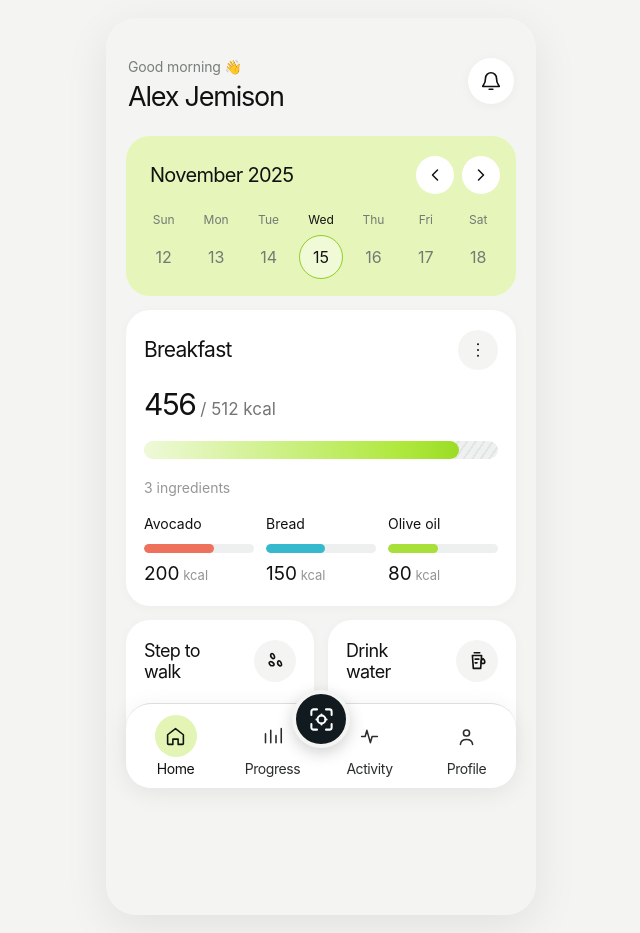
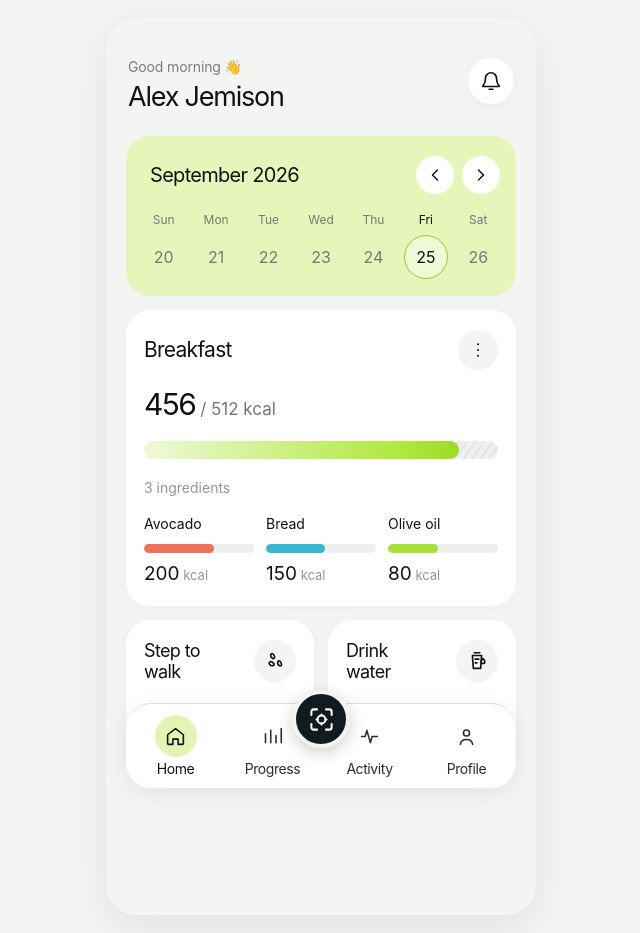
Before and after one commit to MexooOffical/CalTrack, a React (Vite) app: page / in a window 1280 px wide. Shown: the whole page, without its empty margins (319-959 px from the left). Built offline with nearby package versions, Linux system fonts and the light colour scheme.

Commit message:
Make calendar show the current day and date dynamically

```diff
--- a/src/app/App.tsx
+++ b/src/app/App.tsx
@@ -1,33 +1,33 @@
-import { useMemo, useState } from 'react'
+import { useMemo, useState, type ReactNode } from 'react'
 import './app.css'
 
 type IconName = 'bell' | 'chevron-left' | 'chevron-right' | 'more' | 'scan' | 'home' | 'chart' | 'activity' | 'user' | 'footsteps' | 'water' | 'close'
+type IconProps = { name: IconName; size?: number }
 
-type IconProps = { name: IconName; size?: number }
+type CalendarDay = {
+  date: Date
+  day: string
+  number: number
+}
 
 function Icon({ name, size = 20 }: IconProps) {
   const common = { width: size, height: size, viewBox: '0 0 24 24', fill: 'none', stroke: 'currentColor', strokeWidth: 1.8, strokeLinecap: 'round' as const, strokeLinejoin: 'round' as const, 'aria-hidden': true }
-  const paths: Record<IconName, React.ReactNode> = {
+  const paths: Record<IconName, ReactNode> = {
     bell: <><path d="M18 9a6 6 0 0 0-12 0c0 7-3 7-3 9h18c0-2-3-2-3-9" /><path d="M10 21h4" /></>,
     'chevron-left': <path d="m15 18-6-6 6-6" />,
     'chevron-right': <path d="m9 18 6-6-6-6" />,
     more: <><circle cx="12" cy="5" r="1.2" fill="currentColor" stroke="none" /><circle cx="12" cy="12" r="1.2" fill="currentColor" stroke="none" /><circle cx="12" cy="19" r="1.2" fill="currentColor" stroke="none" /></>,
     scan: <><path d="M8 3H5a2 2 0 0 0-2 2v3M16 3h3a2 2 0 0 1 2 2v3M8 21H5a2 2 0 0 1-2-2v-3M16 21h3a2 2 0 0 0 2-2v-3" /><circle cx="12" cy="12" r="3.5" /><path d="M12 8.5v-1M12 16.5v-1M8.5 12h-1M16.5 12h-1" /></>,
-    home: <><path d="m3 10 9-7 9 7v10a1 1 0 0 1-1 1h-5v-6H9v6H4a1 1 0 0 1-1-1z" /></>,
-    chart: <><path d="M4 19V9M10 19V5M16 19v-8M22 19V3" /></>,
-    activity: <><path d="M3 12h4l2-7 4 14 2-7h6" /></>,
+    home: <path d="m3 10 9-7 9 7v10a1 1 0 0 1-1 1h-5v-6H9v6H4a1 1 0 0 1-1-1z" />,
+    chart: <path d="M4 19V9M10 19V5M16 19v-8M22 19V3" />,
+    activity: <path d="M3 12h4l2-7 4 14 2-7h6" />,
     user: <><circle cx="12" cy="8" r="3.5" /><path d="M5 21c.6-3.6 3-5.5 7-5.5s6.4 1.9 7 5.5" /></>,
-    footsteps: <><path d="M9.7 4.2c-1.1-.8-2.2-.2-2.4 1.2-.2 1.5.9 3.2 2.2 3.8 1.2.6 2.2-.2 2-1.6-.2-1.4-.8-2.7-1.8-3.4ZM17.3 12.2c-1.1-.8-2.2-.2-2.4 1.2-.2 1.5.9 3.2 2.2 3.8 1.2.6 2.2-.2 2-1.6-.2-1.4-.8-2.7-1.8-3.4ZM6.8 12.8c-1.1.2-1.5 1.3-.8 2.5.7 1.3 2.5 2.1 3.8 1.8 1.3-.3 1.5-1.5.7-2.5-.9-1.1-2.4-2-3.7-1.8Z" /></>,
+    footsteps: <path d="M9.7 4.2c-1.1-.8-2.2-.2-2.4 1.2-.2 1.5.9 3.2 2.2 3.8 1.2.6 2.2-.2 2-1.6-.2-1.4-.8-2.7-1.8-3.4ZM17.3 12.2c-1.1-.8-2.2-.2-2.4 1.2-.2 1.5.9 3.2 2.2 3.8 1.2.6 2.2-.2 2-1.6-.2-1.4-.8-2.7-1.8-3.4ZM6.8 12.8c-1.1.2-1.5 1.3-.8 2.5.7 1.3 2.5 2.1 3.8 1.8 1.3-.3 1.5-1.5.7-2.5-.9-1.1-2.4-2-3.7-1.8Z" />,
     water: <><path d="M7 6h10l-1 14H8L7 6ZM9 3h6M10 10h4M10 14h2" /><path d="M18.5 9.5c1.5 1.4 2 2.2 2 3.2a2 2 0 0 1-4 0c0-1 .5-1.8 2-3.2Z" /></>,
-    close: <><path d="m6 6 12 12M18 6 6 18" /></>,
+    close: <path d="m6 6 12 12M18 6 6 18" />,
   }
   return <svg {...common}>{paths[name]}</svg>
 }
-
-const dates = [
-  { day: 'Sun', date: 12 }, { day: 'Mon', date: 13 }, { day: 'Tue', date: 14 },
-  { day: 'Wed', date: 15 }, { day: 'Thu', date: 16 }, { day: 'Fri', date: 17 }, { day: 'Sat', date: 18 },
-]
 
 const ingredients = [
   { name: 'Avocado', calories: 200, tone: 'coral', width: '64%' },
@@ -39,70 +39,73 @@ const navItems: { label: string; icon: IconName }[] = [
   { label: 'Home', icon: 'home' }, { label: 'Progress', icon: 'chart' }, { label: 'Activity', icon: 'activity' }, { label: 'Profile', icon: 'user' },
 ]
 
+const startOfWeek = (date: Date) => {
+  const result = new Date(date)
+  result.setHours(0, 0, 0, 0)
+  result.setDate(result.getDate() - result.getDay())
+  return result
+}
+
+const addDays = (date: Date, amount: number) => {
+  const result = new Date(date)
+  result.setDate(result.getDate() + amount)
+  return result
+}
+
+const dateKey = (date: Date) => `${date.getFullYear()}-${date.getMonth()}-${date.getDate()}`
+
+const sameDay = (first: Date, second: Date) => dateKey(first) === dateKey(second)
+
 function App() {
-  const [selectedDate, setSelectedDate] = useState(15)
-  const [weekOffset, setWeekOffset] = useState(0)
+  const today = useMemo(() => new Date(), [])
+  const [selectedDate, setSelectedDate] = useState(today)
+  const [weekStart, setWeekStart] = useState(() => startOfWeek(today))
   const [activeTab, setActiveTab] = useState('Home')
   const [menuOpen, setMenuOpen] = useState(false)
   const [scanOpen, setScanOpen] = useState(false)
 
-  const monthLabel = useMemo(() => weekOffset === 0 ? 'November 2025' : weekOffset < 0 ? 'October 2025' : 'December 2025', [weekOffset])
+  const dates = useMemo<CalendarDay[]>(() => Array.from({ length: 7 }, (_, index) => {
+    const date = addDays(weekStart, index)
+    return { date, day: date.toLocaleDateString('en-US', { weekday: 'short' }), number: date.getDate() }
+  }), [weekStart])
+
+  const monthLabel = useMemo(() => weekStart.toLocaleDateString('en-US', { month: 'long', year: 'numeric' }), [weekStart])
 
   const shiftWeek = (direction: number) => {
-    setWeekOffset((current) => Math.max(-1, Math.min(1, current + direction)))
-    setSelectedDate((current) => Math.max(1, Math.min(30, current + direction * 7)))
+    const nextWeek = addDays(weekStart, direction * 7)
+    setWeekStart(nextWeek)
+    setSelectedDate(addDays(selectedDate, direction * 7))
+  }
+
+  const selectDate = (date: Date) => {
+    setSelectedDate(date)
+    setWeekStart(startOfWeek(date))
   }
 
   return (
     <main className="app-canvas">
       <div className="app-shell">
         <header className="header">
-          <div>
-            <p className="greeting">Good morning <span aria-hidden="true">👋</span></p>
-            <h1>Alex Jemison</h1>
-          </div>
+          <div><p className="greeting">Good morning <span aria-hidden="true">👋</span></p><h1>Alex Jemison</h1></div>
           <button className="icon-button notification-button" type="button" aria-label="Notifications"><Icon name="bell" size={22} /></button>
         </header>
 
         <section className="date-card" aria-label="Choose a date">
-          <div className="date-card-topline">
-            <h2>{monthLabel}</h2>
-            <div className="date-arrows">
-              <button className="round-button" type="button" onClick={() => shiftWeek(-1)} aria-label="Previous week"><Icon name="chevron-left" size={20} /></button>
-              <button className="round-button" type="button" onClick={() => shiftWeek(1)} aria-label="Next week"><Icon name="chevron-right" size={20} /></button>
-            </div>
-          </div>
+          <div className="date-card-topline"><h2>{monthLabel}</h2><div className="date-arrows"><button className="round-button" type="button" onClick={() => shiftWeek(-1)} aria-label="Previous week"><Icon name="chevron-left" size={20} /></button><button className="round-button" type="button" onClick={() => shiftWeek(1)} aria-label="Next week"><Icon name="chevron-right" size={20} /></button></div></div>
           <div className="date-row">
-            {dates.map((item) => <button key={`${item.day}-${item.date}`} className={`date-item ${selectedDate === item.date ? 'selected' : ''}`} type="button" onClick={() => setSelectedDate(item.date)}><span>{item.day}</span><strong>{item.date}</strong></button>)}
+            {dates.map((item) => <button key={dateKey(item.date)} className={`date-item ${sameDay(selectedDate, item.date) ? 'selected' : ''}`} type="button" onClick={() => selectDate(item.date)}><span>{item.day}</span><strong>{item.number}</strong></button>)}
           </div>
         </section>
 
         <section className="meal-card" aria-label="Breakfast summary">
-          <div className="meal-heading">
-            <h2>Breakfast</h2>
-            <div className="menu-wrap">
-              <button className="icon-button more-button" type="button" onClick={() => setMenuOpen((open) => !open)} aria-label="Breakfast options" aria-expanded={menuOpen}><Icon name="more" /></button>
-              {menuOpen && <div className="action-menu"><button type="button" onClick={() => setMenuOpen(false)}>Edit breakfast</button><button type="button" onClick={() => setMenuOpen(false)}>Remove meal</button></div>}
-            </div>
-          </div>
-          <div className="calorie-total"><strong>456</strong><span>/ 512 kcal</span></div>
-          <div className="calorie-bar" aria-label="456 of 512 calories"><span style={{ width: '89%' }} /></div>
-          <p className="ingredient-label">3 ingredients</p>
-          <div className="ingredients">
-            {ingredients.map((ingredient) => <div className="ingredient" key={ingredient.name}><strong>{ingredient.name}</strong><div className={`ingredient-bar ${ingredient.tone}`}><span style={{ width: ingredient.width }} /></div><p><b>{ingredient.calories}</b> kcal</p></div>)}
-          </div>
+          <div className="meal-heading"><h2>Breakfast</h2><div className="menu-wrap"><button className="icon-button more-button" type="button" onClick={() => setMenuOpen((open) => !open)} aria-label="Breakfast options" aria-expanded={menuOpen}><Icon name="more" /></button>{menuOpen && <div className="action-menu"><button type="button" onClick={() => setMenuOpen(false)}>Edit breakfast</button><button type="button" onClick={() => setMenuOpen(false)}>Remove meal</button></div>}</div></div>
+          <div className="calorie-total"><strong>456</strong><span>/ 512 kcal</span></div><div className="calorie-bar" aria-label="456 of 512 calories"><span style={{ width: '89%' }} /></div><p className="ingredient-label">3 ingredients</p>
+          <div className="ingredients">{ingredients.map((ingredient) => <div className="ingredient" key={ingredient.name}><strong>{ingredient.name}</strong><div className={`ingredient-bar ${ingredient.tone}`}><span style={{ width: ingredient.width }} /></div><p><b>{ingredient.calories}</b> kcal</p></div>)}</div>
         </section>
 
-        <section className="activity-grid" aria-label="Daily activity">
-          <article className="activity-card"><div className="activity-top"><h2>Step to<br />walk</h2><span className="activity-icon"><Icon name="footsteps" size={22} /></span></div><p className="activity-value">5,234 <small>step</small></p></article>
-          <article className="activity-card"><div className="activity-top"><h2>Drink<br />water</h2><span className="activity-icon"><Icon name="water" size={22} /></span></div><p className="activity-value">12 <small>glass</small></p></article>
-        </section>
+        <section className="activity-grid" aria-label="Daily activity"><article className="activity-card"><div className="activity-top"><h2>Step to<br />walk</h2><span className="activity-icon"><Icon name="footsteps" size={22} /></span></div><p className="activity-value">5,234 <small>step</small></p></article><article className="activity-card"><div className="activity-top"><h2>Drink<br />water</h2><span className="activity-icon"><Icon name="water" size={22} /></span></div><p className="activity-value">12 <small>glass</small></p></article></section>
 
-        <div className="bottom-space" />
-        <nav className="bottom-nav" aria-label="Main navigation">
-          {navItems.map((item) => <button className={`nav-item ${activeTab === item.label ? 'active' : ''}`} type="button" key={item.label} onClick={() => setActiveTab(item.label)}><span className="nav-icon"><Icon name={item.icon} size={21} /></span><span>{item.label}</span></button>)}
-        </nav>
-        <button className="scan-button" type="button" onClick={() => setScanOpen(true)} aria-label="Scan food"><Icon name="scan" size={27} /></button>
+        <div className="bottom-space" /><nav className="bottom-nav" aria-label="Main navigation">{navItems.map((item) => <button className={`nav-item ${activeTab === item.label ? 'active' : ''}`} type="button" key={item.label} onClick={() => setActiveTab(item.label)}><span className="nav-icon"><Icon name={item.icon} size={21} /></span><span>{item.label}</span></button>)}</nav><button className="scan-button" type="button" onClick={() => setScanOpen(true)} aria-label="Scan food"><Icon name="scan" size={27} /></button>
 
         {scanOpen && <div className="scan-overlay" role="dialog" aria-modal="true" aria-labelledby="scan-title"><div className="scan-sheet"><button className="close-button" type="button" onClick={() => setScanOpen(false)} aria-label="Close scan"><Icon name="close" /></button><div className="scan-mark"><Icon name="scan" size={32} /></div><p className="eyebrow">CalSnap AI</p><h2 id="scan-title">Scan your food</h2><p>Take a photo of your plate and we'll estimate calories, ingredients, and portion size.</p><button className="primary-button" type="button" onClick={() => setScanOpen(false)}>Open camera</button></div></div>}
       </div>
```
